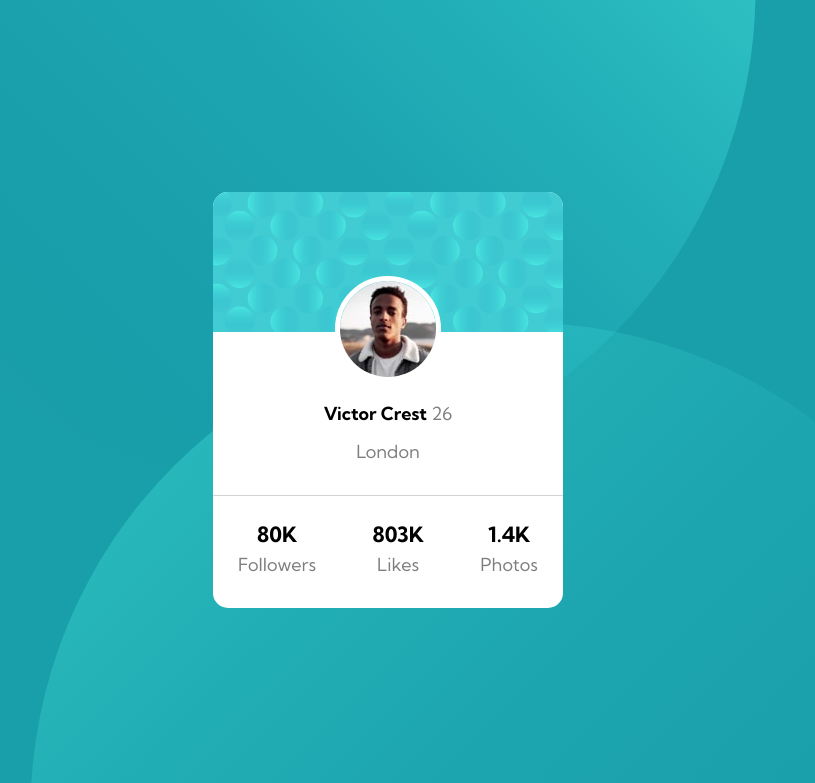
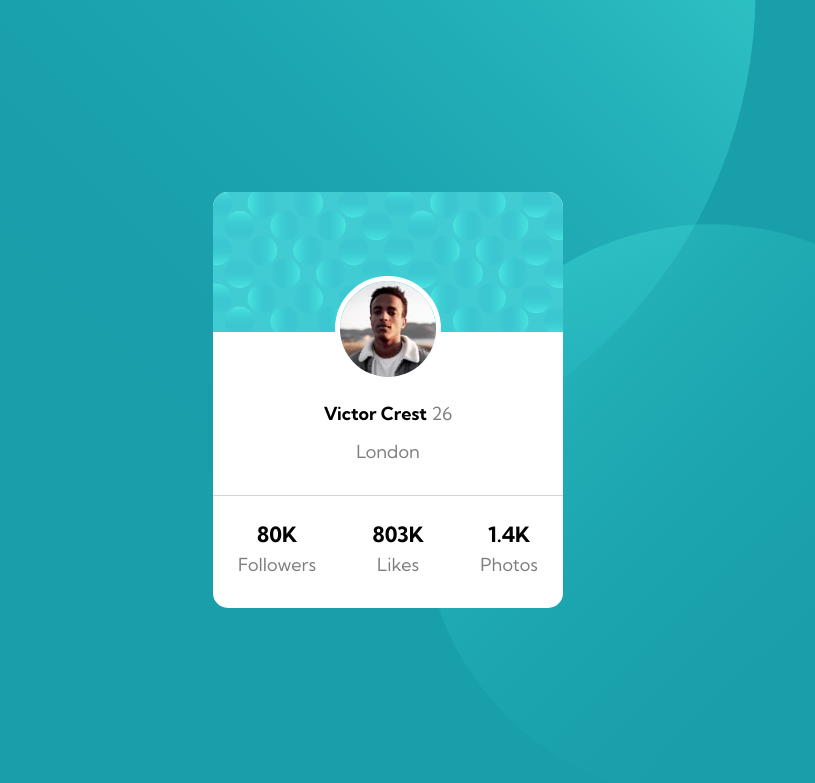
Before and after one commit to RaynellJamal/ProfileCard, a plain HTML site: page index.html in a window 1280 px wide. Shown: the top 783 px of the page, without its empty margins (252-1067 px from the left). Drawn offline with Linux system fonts and the light colour scheme.

Commit message:
adjust background design

```diff
--- a/CSS/style.css
+++ b/CSS/style.css
@@ -43,6 +43,21 @@ body {
 	justify-content: center;
 	align-items: center;
 	position: relative;
+}
+
+.design img {
+	position: absolute;
+}
+
+.design .upper {
+	top: -500px;
+	left: 30px;
+}
+
+.design .lower {
+	width: 45%;
+	right: 30px;
+	bottom: 0px;
 }
 
 .card {
@@ -119,18 +134,3 @@ body {
 	opacity: .5;
 	line-height: 2;
 }
-
-.design img {
-	position: absolute;
-	/* width: 800px; */
-}
-
-.design .upper {
-	top: -500px;
-	left: 30px;
-}
-
-.design .lower {
-	bottom: -500px;
-	right: 20px;
-}
```
